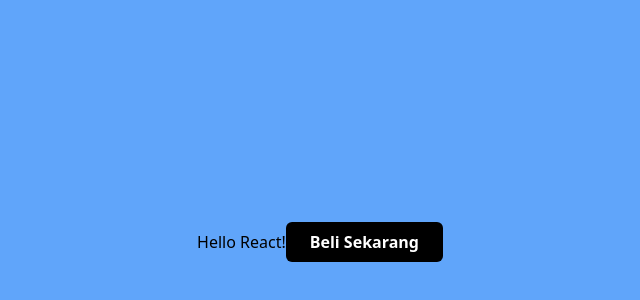
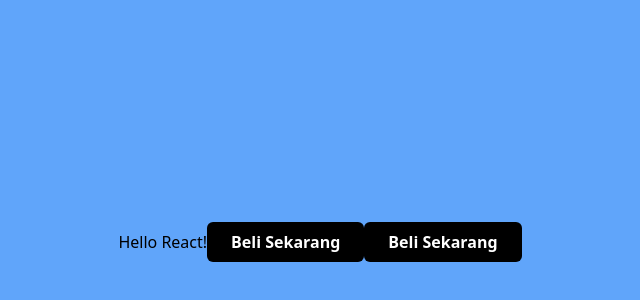
Before and after one commit to ridhocrnv/Belajar-React, a React (Vite) app: page / in a window 1280 px wide. Shown: the part 158-458 px from the top of the page, without its empty margins (320-960 px from the left). Built offline with nearby package versions, Linux system fonts and the light colour scheme.

Commit message:
feat: menambahkan button dengan metode functional components

```diff
--- a/src/App.jsx
+++ b/src/App.jsx
@@ -13,11 +13,23 @@ class Button extends React.Component {
     }
 }
 
+function ButtonBlack() {
+    return (
+        <button
+                    className="h-10 px-6 font-bold rounded-md bg-black text-white"
+                    type="submit"
+                >
+                    Beli Sekarang
+                </button>
+    );
+}
+
 function App() {
     return (
         <div className="flex justify-center bg-blue-400 min-h-screen items-center">
             <h1>Hello React!</h1>
             <Button></Button>
+            <ButtonBlack></ButtonBlack>
         </div>
     )
 }
```
